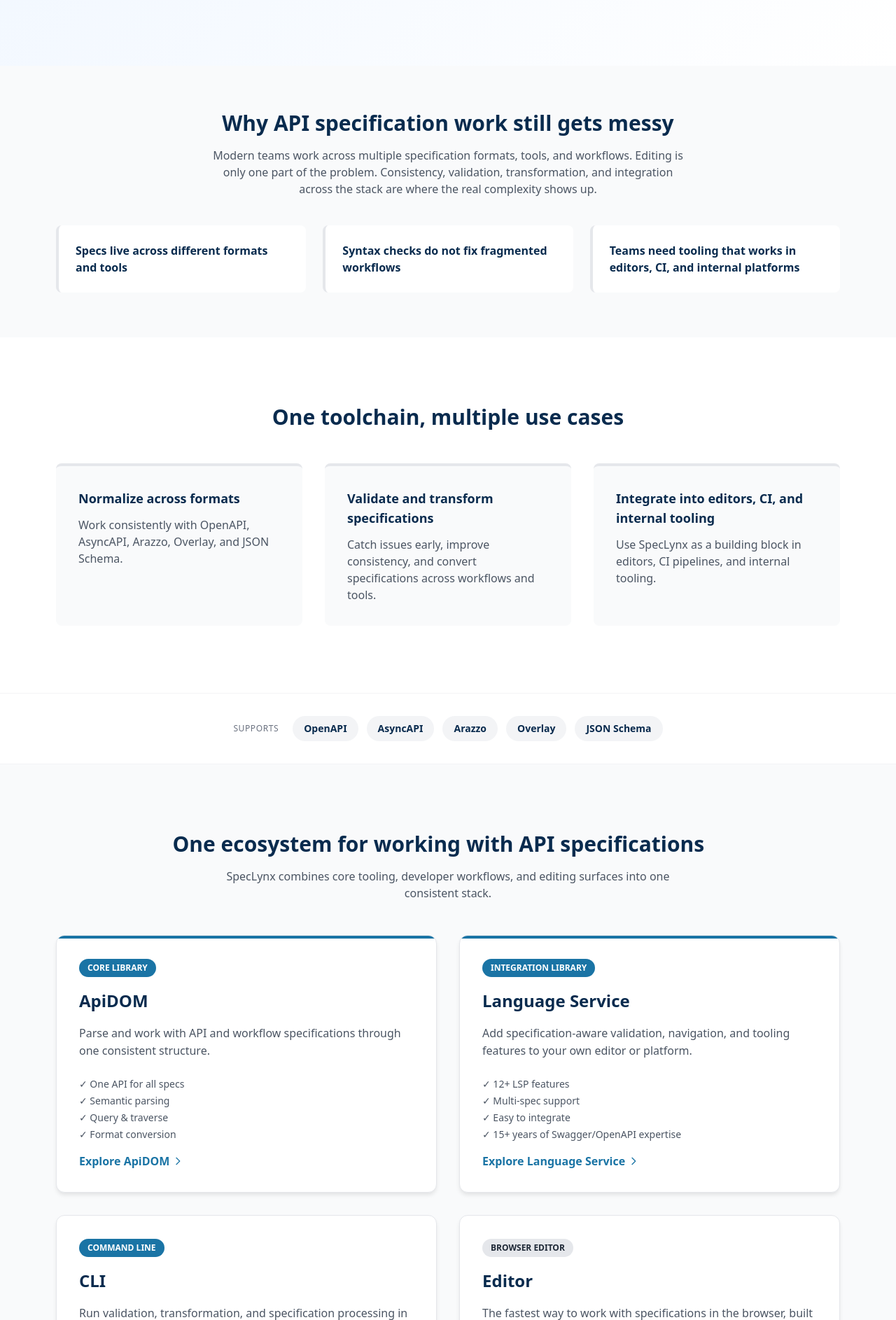
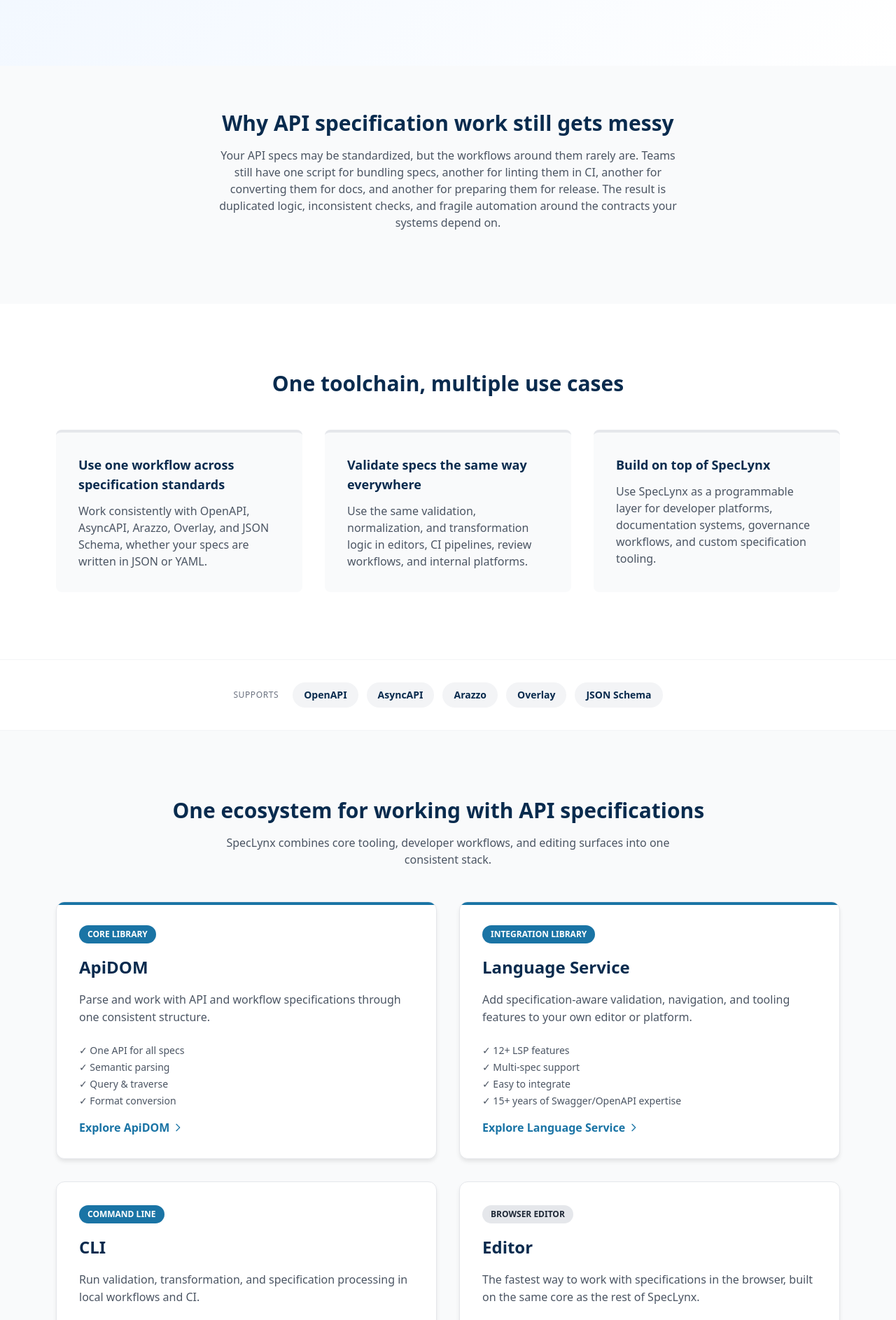
Before and after one commit to speclynx/website, a Jekyll site: the page built from pages/homepage.html, in a window 1280 px wide. Shown: the part 495-2381 px from the top of the page at 70% size. Built offline with Jekyll 4.4.1, drawn with Linux system fonts in a browser that asks for light colours; nearby versions of some CDN libraries; a script that is not in the unit is left out.

Commit message:
feat(homepage): refine SpecLynx workflow messaging

```diff
--- a/pages/homepage.html
+++ b/pages/homepage.html
@@ -46,18 +46,7 @@
   <div class="container mx-auto px-4 max-w-6xl">
     <div class="max-w-2xl mx-auto text-center mb-10">
       <h2 class="text-3xl font-extrabold text-primary-dark mb-4">Why API specification work still gets messy</h2>
-      <p class="text-gray-600">Modern teams work across multiple specification formats, tools, and workflows. Editing is only one part of the problem. Consistency, validation, transformation, and integration across the stack are where the real complexity shows up.</p>
-    </div>
-    <div class="grid md:grid-cols-3 gap-6">
-      <div class="bg-white rounded-lg p-6 border-l-4 border-primary-dark">
-        <p class="font-semibold text-primary-dark">Specs live across different formats and tools</p>
-      </div>
-      <div class="bg-white rounded-lg p-6 border-l-4 border-primary-dark">
-        <p class="font-semibold text-primary-dark">Syntax checks do not fix fragmented workflows</p>
-      </div>
-      <div class="bg-white rounded-lg p-6 border-l-4 border-primary-dark">
-        <p class="font-semibold text-primary-dark">Teams need tooling that works in editors, CI, and internal platforms</p>
-      </div>
+      <p class="text-gray-600">Your API specs may be standardized, but the workflows around them rarely are. Teams still have one script for bundling specs, another for linting them in CI, another for converting them for docs, and another for preparing them for release. The result is duplicated logic, inconsistent checks, and fragile automation around the contracts your systems depend on.</p>
     </div>
   </div>
 </section>
@@ -68,16 +57,16 @@
     <h2 class="text-3xl font-extrabold text-primary-dark text-center mb-12">One toolchain, multiple use cases</h2>
     <div class="grid md:grid-cols-3 gap-8">
       <div class="bg-gray-50 rounded-lg p-8 border-t-4 border-primary-dark">
-        <h3 class="text-lg font-bold text-primary-dark mb-3">Normalize across formats</h3>
-        <p class="text-gray-600">Work consistently with OpenAPI, AsyncAPI, Arazzo, Overlay, and JSON Schema.</p>
+        <h3 class="text-lg font-bold text-primary-dark mb-3">Use one workflow across specification standards</h3>
+        <p class="text-gray-600">Work consistently with OpenAPI, AsyncAPI, Arazzo, Overlay, and JSON Schema, whether your specs are written in JSON or YAML.</p>
       </div>
       <div class="bg-gray-50 rounded-lg p-8 border-t-4 border-primary-light">
-        <h3 class="text-lg font-bold text-primary-dark mb-3">Validate and transform specifications</h3>
-        <p class="text-gray-600">Catch issues early, improve consistency, and convert specifications across workflows and tools.</p>
+        <h3 class="text-lg font-bold text-primary-dark mb-3">Validate specs the same way everywhere</h3>
+        <p class="text-gray-600">Use the same validation, normalization, and transformation logic in editors, CI pipelines, review workflows, and internal platforms.</p>
       </div>
       <div class="bg-gray-50 rounded-lg p-8 border-t-4 border-primary-dark">
-        <h3 class="text-lg font-bold text-primary-dark mb-3">Integrate into editors, CI, and internal tooling</h3>
-        <p class="text-gray-600">Use SpecLynx as a building block in editors, CI pipelines, and internal tooling.</p>
+        <h3 class="text-lg font-bold text-primary-dark mb-3">Build on top of SpecLynx</h3>
+        <p class="text-gray-600">Use SpecLynx as a programmable layer for developer platforms, documentation systems, governance workflows, and custom specification tooling.</p>
       </div>
     </div>
   </div>
```
